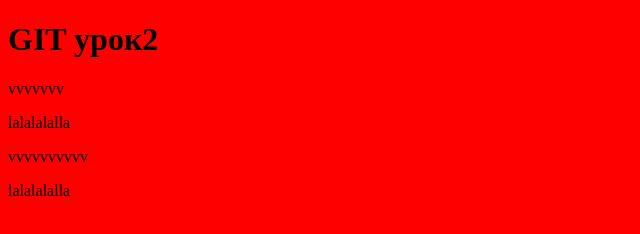
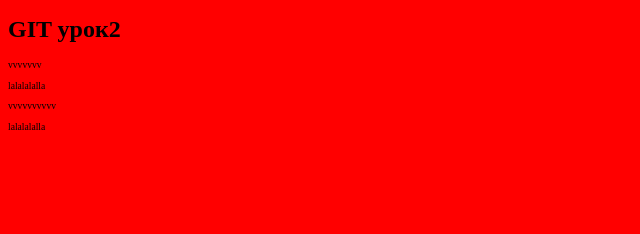
Before and after one commit to DimMas12/site, a plain HTML site: page index.html in a window 1280 px wide. Shown: the whole page, without its empty margins (0-640 px from the left). Drawn offline with Linux system fonts and the light colour scheme.

Commit message:
set font styles

```diff
--- a/style.css
+++ b/style.css
@@ -1,3 +1,11 @@
 body{
     background: red;
 }
+
+h1
+{
+    font-size: 1.5em;
+}
+p{
+    font-size:0.6em;
+}
```
